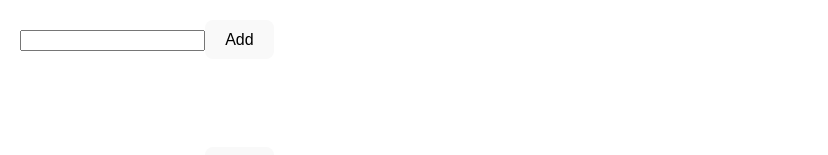
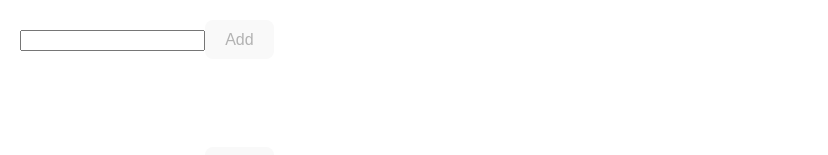
Before and after one commit to JonGudenzi/react-practice, a React (Vite) app: page / in a window 1280 px wide. Shown: the top 155 px of the page, without its empty margins (0-828 px from the left). Built offline with nearby package versions, Linux system fonts and the light colour scheme.

Commit message:
disable add button when input is empty

```diff
--- a/src/InputBox4.jsx
+++ b/src/InputBox4.jsx
@@ -16,7 +16,9 @@ return (
         <input
         value={inputState}
         onChange={(e) => setInputState(e.target.value)}></input>
-        <button onClick={submitHandler}>Add</button>
+        <button
+        disabled={!inputState}
+         onClick={submitHandler}>Add</button>
         <ul>{listItems.map((item, index) => (
             <li key={index}>{item}</li>
         ))}</ul>
```
